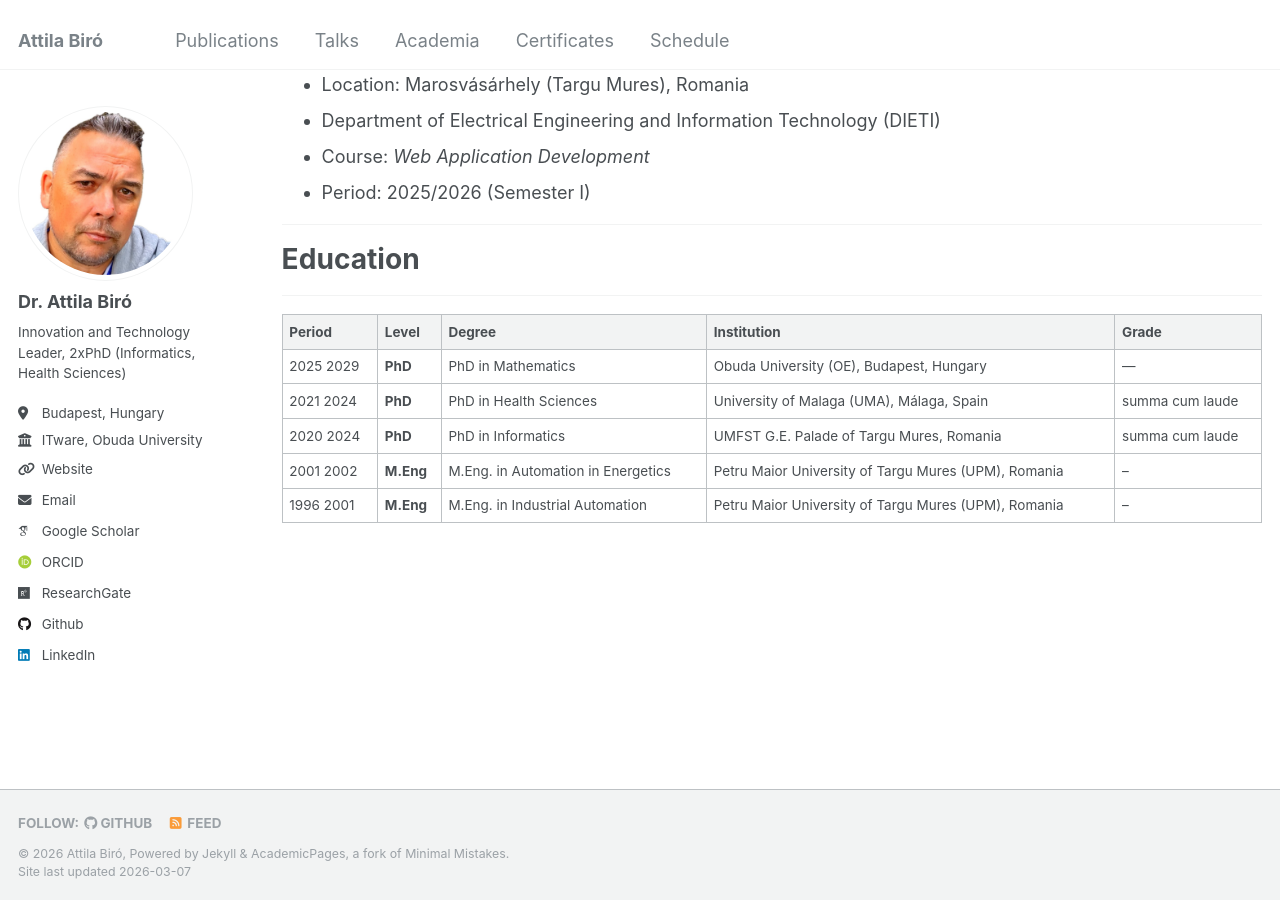
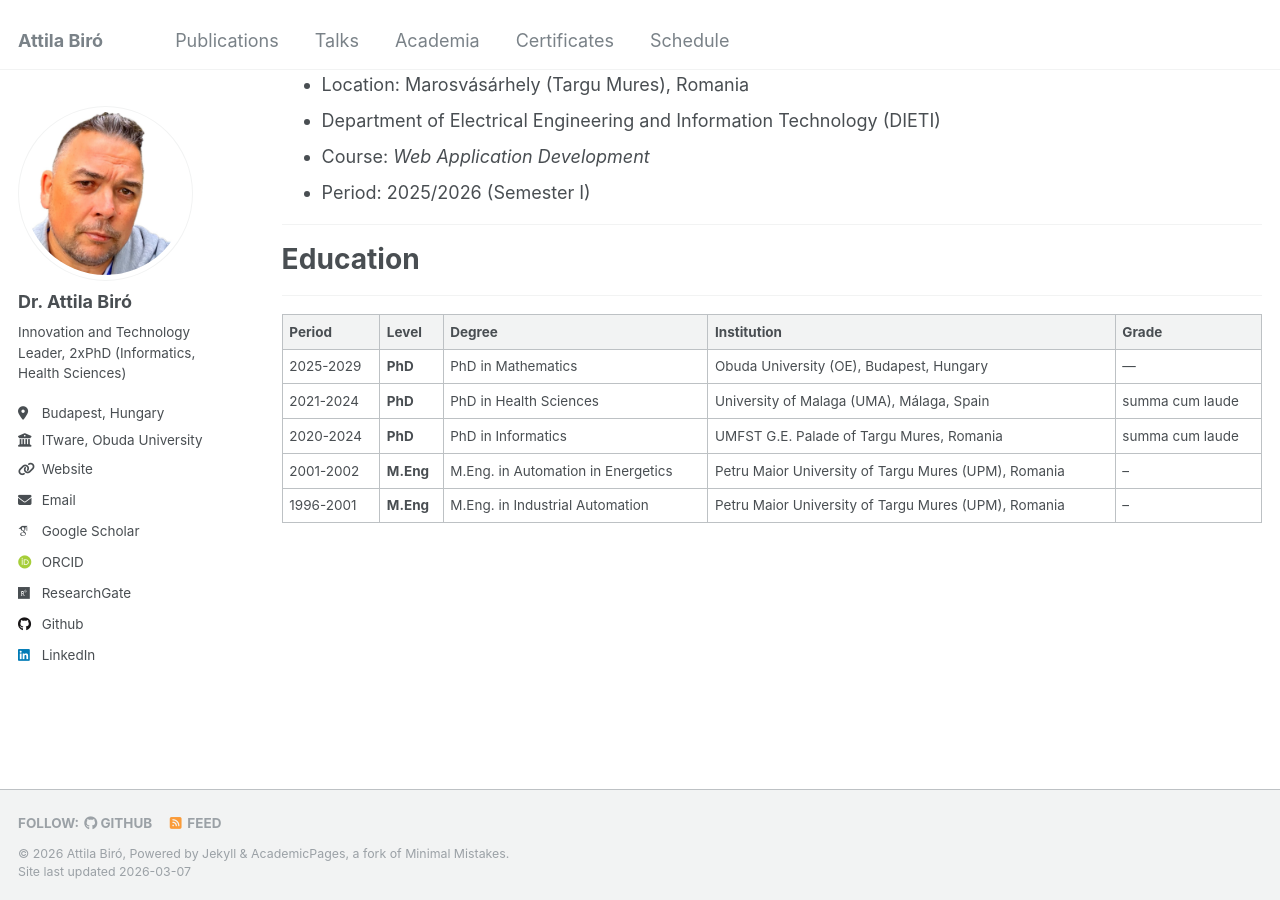
Before and after one commit to biroka/biroka.github.io, a Jekyll site: the page built from _pages/academia.md, in a window 1280 px wide and 900 px high, scrolled down 1870 px. Built offline with Jekyll 4.4.1, drawn with Linux system fonts in a browser that asks for light colours; some web fonts are replaced.

```diff
--- a/_pages/academia.md
+++ b/_pages/academia.md
@@ -70,8 +70,8 @@ author_profile: true
 
 | Period    | Level     | Degree                             | Institution                                          | Grade           |
 |-----------|-----------|------------------------------------|------------------------------------------------------|-----------------|
-| 2025 2029 | **PhD**   | PhD in Mathematics                 | Obuda University (OE), Budapest, Hungary             | ---             |
-| 2021 2024 | **PhD**   | PhD in Health Sciences             | University of Malaga (UMA), Málaga, Spain            | summa cum laude |
-| 2020 2024 | **PhD**   | PhD in Informatics                 | UMFST G.E. Palade of Targu Mures, Romania            | summa cum laude |
-| 2001 2002 | **M.Eng** | M.Eng. in Automation in Energetics | Petru Maior University of Targu Mures (UPM), Romania | --              |
-| 1996 2001 | **M.Eng** | M.Eng. in Industrial Automation    | Petru Maior University of Targu Mures (UPM), Romania | --              |
+| 2025-2029 | **PhD**   | PhD in Mathematics                 | Obuda University (OE), Budapest, Hungary             | ---             |
+| 2021-2024 | **PhD**   | PhD in Health Sciences             | University of Malaga (UMA), Málaga, Spain            | summa cum laude |
+| 2020-2024 | **PhD**   | PhD in Informatics                 | UMFST G.E. Palade of Targu Mures, Romania            | summa cum laude |
+| 2001-2002 | **M.Eng** | M.Eng. in Automation in Energetics | Petru Maior University of Targu Mures (UPM), Romania | --              |
+| 1996-2001 | **M.Eng** | M.Eng. in Industrial Automation    | Petru Maior University of Targu Mures (UPM), Romania | --              |
```
